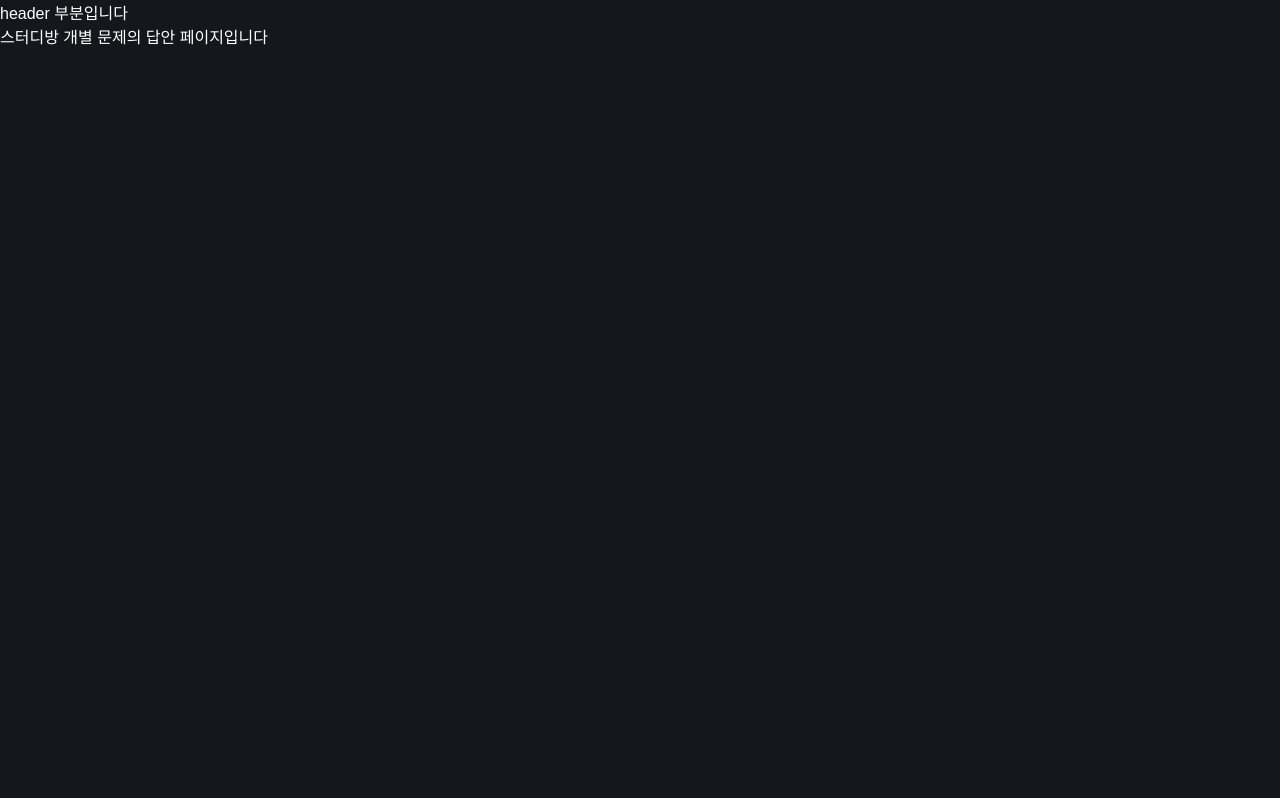
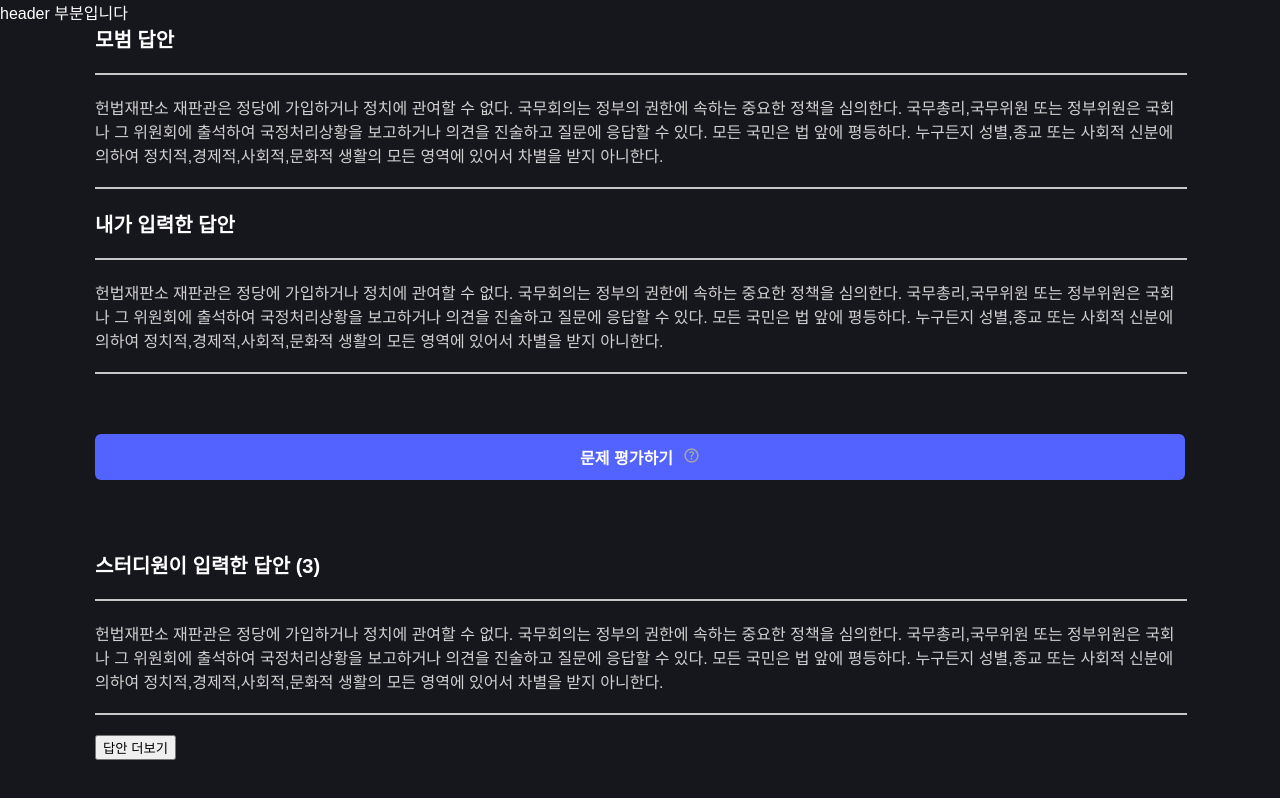
Before and after one commit to QuizUpWebProject/front, a React (Create React App) app: page /study/1/worklistid/answer in a window 1280 px wide. Built offline with nearby package versions, Linux system fonts and the light colour scheme.

Commit message:
design: 문제 답안 페이지 답안 UI #18

```diff
--- a/src/pages/StudyWorkAnswer.jsx
+++ b/src/pages/StudyWorkAnswer.jsx
@@ -1,5 +1,100 @@
+import styled from "styled-components";
+import HelpIcon from "../assets/help.png";
+
 const StudyWorkAnswer = () => {
-  return <div>스터디방 개별 문제의 답안 페이지입니다</div>;
+  return (
+    <Wrapper>
+      <div>
+        <Title>모범 답안</Title>
+        <Line></Line>
+        <Content>
+          헌법재판소 재판관은 정당에 가입하거나 정치에 관여할 수 없다.
+          국무회의는 정부의 권한에 속하는 중요한 정책을 심의한다.
+          국무총리,국무위원 또는 정부위원은 국회나 그 위원회에 출석하여
+          국정처리상황을 보고하거나 의견을 진술하고 질문에 응답할 수 있다. 모든
+          국민은 법 앞에 평등하다. 누구든지 성별,종교 또는 사회적 신분에 의하여
+          정치적,경제적,사회적,문화적 생활의 모든 영역에 있어서 차별을 받지
+          아니한다.
+        </Content>
+        <Line></Line>
+      </div>
+      <div>
+        <Title>내가 입력한 답안</Title>
+        <Line></Line>
+        <Content>
+          헌법재판소 재판관은 정당에 가입하거나 정치에 관여할 수 없다.
+          국무회의는 정부의 권한에 속하는 중요한 정책을 심의한다.
+          국무총리,국무위원 또는 정부위원은 국회나 그 위원회에 출석하여
+          국정처리상황을 보고하거나 의견을 진술하고 질문에 응답할 수 있다. 모든
+          국민은 법 앞에 평등하다. 누구든지 성별,종교 또는 사회적 신분에 의하여
+          정치적,경제적,사회적,문화적 생활의 모든 영역에 있어서 차별을 받지
+          아니한다.
+        </Content>
+        <Line></Line>
+      </div>
+      <Button>
+        문제 평가하기
+        <Img src={HelpIcon} alt="help" />
+      </Button>
+      <div>
+        <Title>스터디원이 입력한 답안 (3)</Title>
+        <Line></Line>
+        <Content>
+          헌법재판소 재판관은 정당에 가입하거나 정치에 관여할 수 없다.
+          국무회의는 정부의 권한에 속하는 중요한 정책을 심의한다.
+          국무총리,국무위원 또는 정부위원은 국회나 그 위원회에 출석하여
+          국정처리상황을 보고하거나 의견을 진술하고 질문에 응답할 수 있다. 모든
+          국민은 법 앞에 평등하다. 누구든지 성별,종교 또는 사회적 신분에 의하여
+          정치적,경제적,사회적,문화적 생활의 모든 영역에 있어서 차별을 받지
+          아니한다.
+        </Content>
+        <Line></Line>
+      </div>
+      <button>답안 더보기</button>
+    </Wrapper>
+  );
 };
 
 export default StudyWorkAnswer;
+
+const Wrapper = styled.div`
+  max-width: 1090px;
+  margin: 0 auto;
+`;
+
+const Title = styled.div`
+  font-size: 20px;
+  font-weight: 600;
+`;
+
+const Line = styled.div`
+  width: 1090px;
+  border: 1px solid #c7c7c7;
+  margin-top: 20px;
+  margin-bottom: 20px;
+`;
+
+const Content = styled.div`
+  font-size: 16px;
+  font-size: 500;
+  color: #d1d1d1;
+`;
+
+const Button = styled.button`
+  width: 1090px;
+  height: 46px;
+  background-color: #5263ff;
+  border: none;
+  border-radius: 6px;
+  color: #ffffff;
+  font-size: 16px;
+  font-weight: 600;
+  margin-top: 40px;
+  margin-bottom: 70px;
+`;
+
+const Img = styled.img`
+  margin-left: 10px;
+  width: 17px;
+  height: 17px;
+`;
```
